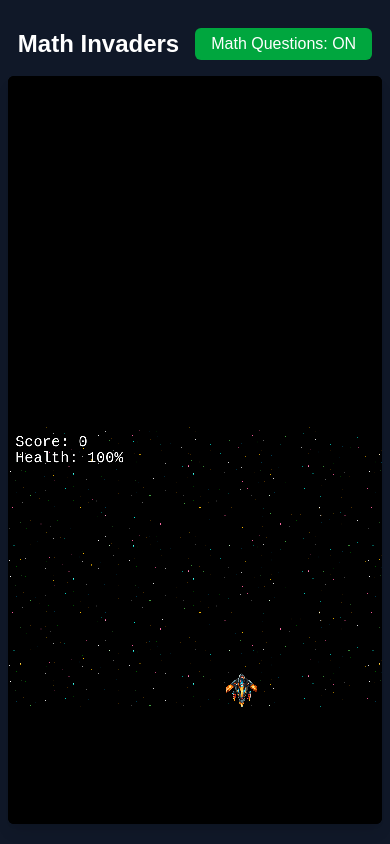
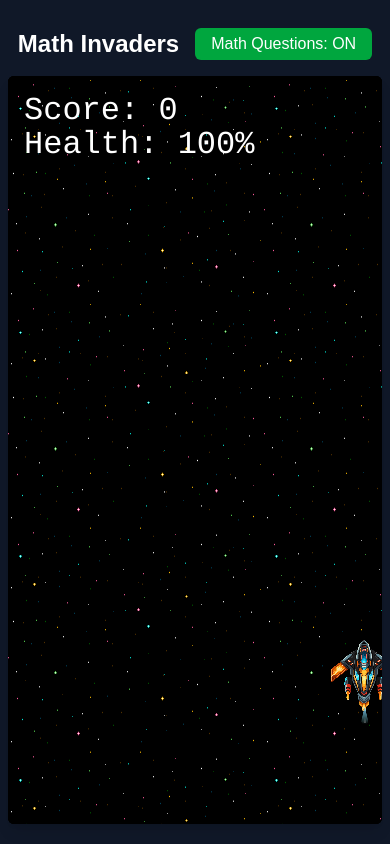
Before and after one commit to yuvi09/math-invaders, a Next.js app: page / in a window 390 px wide. Built offline with nearby package versions, Linux system fonts and the light colour scheme; no server answers.

Commit message:
addressed the screen size issue for mobile view

```diff
--- a/src/app/game/components/Game.tsx
+++ b/src/app/game/components/Game.tsx
@@ -36,9 +36,9 @@ export default function Game({ mathQuestionsEnabled }: GameProps) {
                 game = new Phaser.Game({
                     type: Phaser.AUTO,
                     parent: gameRef.current,
-                    width: 800,
-                    height: 600,
                     backgroundColor: '#000000',
+                    width: window.innerWidth,
+                    height: window.innerHeight,
                     physics: {
                         default: 'arcade',
                         arcade: {
@@ -47,13 +47,12 @@ export default function Game({ mathQuestionsEnabled }: GameProps) {
                         }
                     },
                     scale: {
-                        mode: Phaser.Scale.FIT,
+                        mode: Phaser.Scale.RESIZE,
                         autoCenter: Phaser.Scale.CENTER_BOTH,
-                        width: 800,
-                        height: 600
+                        parent: gameRef.current,
+                        expandParent: true,
                     },
                     scene: MainScene,
-                    // Add render settings to help with WebGL issues
                     render: {
                         antialias: false,
                         pixelArt: true,
@@ -69,6 +68,22 @@ export default function Game({ mathQuestionsEnabled }: GameProps) {
                 game.events.once('ready', () => {
                     setIsLoading(false);
                 });
+
+                // Add resize handler
+                const resizeGame = () => {
+                    if (game && game.scale) {
+                        game.scale.resize(window.innerWidth, window.innerHeight);
+                    }
+                };
+
+                window.addEventListener('resize', resizeGame);
+
+                // Add cleanup for resize handler
+                const originalCleanup = cleanup;
+                cleanup = () => {
+                    window.removeEventListener('resize', resizeGame);
+                    if (originalCleanup) originalCleanup();
+                };
 
                 // Return cleanup function
                 return () => {
@@ -107,8 +122,13 @@ export default function Game({ mathQuestionsEnabled }: GameProps) {
     return (
         <div
             ref={gameRef}
-            className="w-full h-full flex items-center justify-center bg-black"
-            style={{ touchAction: 'none' }}
+            className="w-screen h-screen flex items-center justify-center bg-black"
+            style={{
+                touchAction: 'none',
+                margin: 0,
+                padding: 0,
+                overflow: 'hidden'
+            }}
         >
             {isLoading && (
                 <div className="text-white text-xl absolute inset-0 flex items-center justify-center z-10">
--- a/src/app/game/scenes/MainScene.ts
+++ b/src/app/game/scenes/MainScene.ts
@@ -220,10 +220,32 @@ export class MainScene extends Phaser.Scene {
 
     create() {
         // Create scrolling background
-        const gameWidth = this.game.config.width as number;
-        const gameHeight = this.game.config.height as number;
+        const gameWidth = this.scale.width;
+        const gameHeight = this.scale.height;
+
+        // Create background with proper dimensions
         this.background = this.add.tileSprite(0, 0, gameWidth, gameHeight, 'background');
         this.background.setOrigin(0, 0);
+
+        // Handle resize events
+        this.scale.on('resize', (gameSize: Phaser.Structs.Size) => {
+            const width = gameSize.width;
+            const height = gameSize.height;
+
+            // Update background
+            this.background.setSize(width, height);
+
+            // Update camera
+            this.cameras.main.setViewport(0, 0, width, height);
+
+            // Recenter UI elements if they exist
+            if (this.pauseText) {
+                this.pauseText.setPosition(width / 2, height / 2);
+            }
+            if (this.gameOverText) {
+                this.gameOverText.setPosition(width / 2, height / 2);
+            }
+        });
 
         // Enable crisp pixels for pixel art
         this.cameras.main.setRoundPixels(true);
--- a/src/app/globals.css
+++ b/src/app/globals.css
@@ -17,21 +17,45 @@ body > div:last-child {
     display: none !important;
 }
 
-/* Ensure full height */
+/* Ensure full height and proper mobile viewport */
 html, body {
     height: 100vh !important;
     width: 100vw !important;
     padding: 0 !important;
     margin: 0 !important;
     overflow: hidden !important;
+    position: fixed !important;
+    top: 0 !important;
+    left: 0 !important;
+    right: 0 !important;
+    bottom: 0 !important;
+}
+
+/* Remove any default touch behaviors */
+* {
+    -webkit-touch-callout: none;
+    -webkit-user-select: none;
+    -khtml-user-select: none;
+    -moz-user-select: none;
+    -ms-user-select: none;
+    user-select: none;
+    touch-action: none;
 }
 
 /* Game container styling */
-@media (min-width: 640px) {
-    .game-container {
-        box-shadow: 0 10px 25px rgba(0, 0, 0, 0.5);
-        border: 1px solid #2d3748;
-    }
+.game-container {
+    width: 100vw !important;
+    height: 100vh !important;
+    position: fixed !important;
+    top: 0 !important;
+    left: 0 !important;
+    overflow: hidden !important;
+}
+
+canvas {
+    width: 100% !important;
+    height: 100% !important;
+    object-fit: cover !important;
 }
 
 :root {
```
